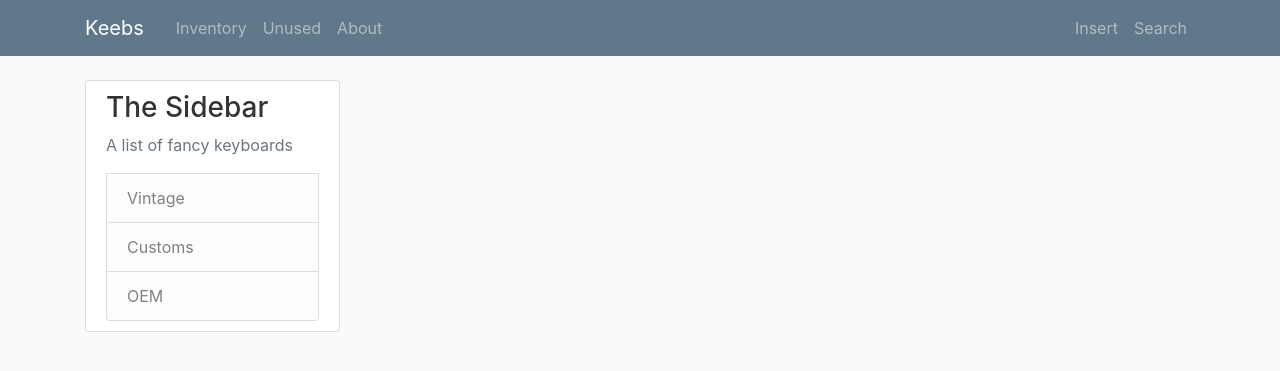
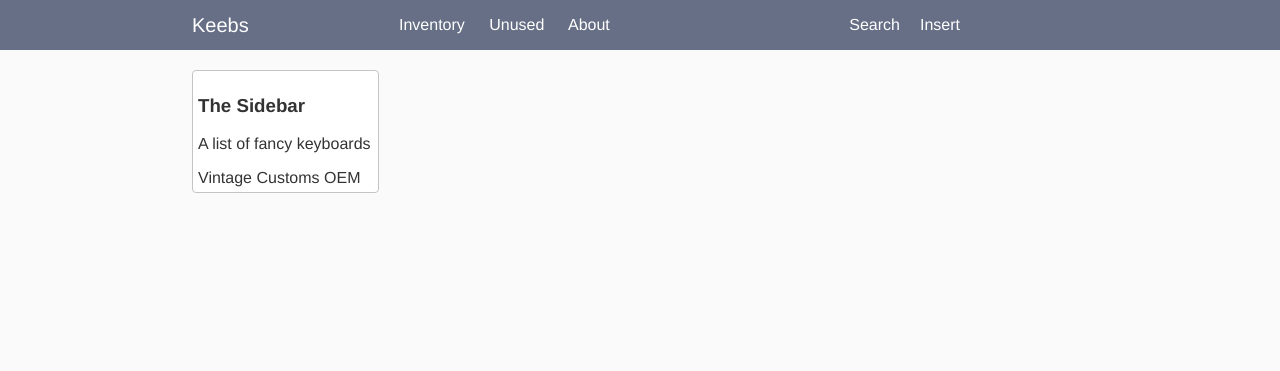
Before and after one commit to rodvdka/KeyboardDatabase, a Flask app: page /inventory in a window 1280 px wide. Shown: the top 371 px of the page. Run offline with Flask 2, Linux system fonts and the light colour scheme; data that the repository does not hold is empty; some libraries are stand-ins or nearby versions.

Commit message:
remove use of bootstrap

```diff
--- /dev/null
+++ b/keebs/static/layout.css
@@ -0,0 +1,81 @@
+/* Navigation */
+nav {
+    margin: 0;
+    padding: 0;
+    position: fixed;
+    top: 0;
+    width: 100%;
+    height: 50px;
+    background-color: #676f86;
+}
+
+#nav-container {
+    width: 60%;
+    margin: 0 0 0 15%;
+    display: grid;
+    grid-template-columns: 1fr 3fr;
+    gap: 20px;
+}
+
+nav a {
+    text-decoration: none;
+    line-height: 50px;
+	color: #fff;
+}
+
+nav a:hover {
+
+}
+
+.navbar-brand {
+    font-size: 20px;
+}
+
+.navbar-link {
+    padding: 0 20px 0 0;
+}
+
+.navbar-link-right {
+    float: right;
+    padding: 0 0 0 20px;
+}
+
+/* Content */
+
+#container {
+    width: 60%;
+    display: grid;
+    grid-template-columns: 1fr 3fr;
+    justify-content: center;
+    gap: 20px;
+    padding: 20px 0 0 0;
+    margin: 0 0 0 15%; /* Account for grid gap when centering main contant div*/
+  }
+
+#content {
+    display: grid;
+    grid-template-columns: 1fr 1fr 1fr 1fr;
+    gap: 20px;
+}
+
+.item {
+    background: #ffffff;
+    padding: 5px;
+  }
+
+  .item-title {
+    color: #444444;
+  }
+
+  .item-title:hover {
+    color: #428bca;
+    text-decoration: none;
+  }
+
+/* Sidebar */
+
+#sidebar {
+    height: fit-content;
+    background-color: #fff;
+    padding: 5px 5px 5px 5px;
+}
--- a/keebs/static/main.css
+++ b/keebs/static/main.css
@@ -1,31 +1,16 @@
 body {
   background: #fafafa;
   color: #333333;
-  margin-top: 5rem;
+  margin: 50px 0 0 0;
+  font-family: "Helvetica Neue", Helvetica, Arial, sans-serif;
 }
 
-.navbar {
-  background-color: #5f788a;
-}
-
-.content-section {
-  background: #ffffff;
-  padding: 10px 20px;
-  border: 1px solid #dddddd;
-  border-radius: 3px;
-  margin-bottom: 20px;
-}
-
-.article-title {
-  color: #444444;
-}
-
-a.article-title:hover {
-  color: #428bca;
-  text-decoration: none;
+.border {
+  border: 1px solid #C4C4C4;
+  border-radius: 4px 4px 4px 4px;
 }
 
 .divider {
-    margin: 0 0 0 0;
-    padding: 0 0 0 0;
+  margin: 0 0 0 0;
+  padding: 0 0 0 0;
 }
--- a/keebs/templates/insert.jinja
+++ b/keebs/templates/insert.jinja
@@ -1,5 +1,5 @@
 {% from "macros/form_helper.jinja" import render_form %}
 {% extends "layout.jinja" %}
 {% block content %}
-    {{ render_form(keyboard_form, class="content-section", classes={"brand": "ssk"}) }}
+    {{ render_form(keyboard_form, class="content", classes={"brand": "ssk"}) }}
 {% endblock content %}
--- a/keebs/templates/inventory.jinja
+++ b/keebs/templates/inventory.jinja
@@ -1,16 +1,16 @@
 {% extends "layout.jinja" %}
 {% block sidebar %}
-    <p class='text-muted'>A list of fancy keyboards</p>
-    <li class="list-group-item list-group-item-light">Vintage</li>
-    <li class="list-group-item list-group-item-light">Customs</li>
-    <li class="list-group-item list-group-item-light">OEM</li>
+    <p>A list of fancy keyboards</p>
+    <a>Vintage</a>
+    <a>Customs</a>
+    <a>OEM</a>
 {% endblock sidebar %}
 {% block content %}
     {% for i in items %}
-        <div class="content-section">
-            <a class="mr-2" href="#">{{ i.brand }}</a><small>{{ i.model }}</small>
+        <div class="item border">
+            <a href="#">{{ i.brand }}</a><small>{{ i.model }}</small>
             <hr class="divider"/>
-            <h2><a class="article-title" href="{{ url_for('item', item_id=i.id) }}">{{ i.name }}</a></h2>
+            <h2><a class="item-title" href="{{ url_for('item', item_id=i.id) }}">{{ i.name }}</a></h2>
             <p>{{ i.name }}</p>
         </div>
     {% endfor %}
--- a/keebs/templates/item.jinja
+++ b/keebs/templates/item.jinja
@@ -1,9 +1,9 @@
 {% extends "layout.jinja" %}
 {% block sidebar %}
     <p class='text-muted'>A list of fancy keyboards</p>
-    <li class="list-group-item list-group-item-light">Vintage</li>
-    <li class="list-group-item list-group-item-light">Customs</li>
-    <li class="list-group-item list-group-item-light">OEM</li>
+    <a class="list-group-item list-group-item-light">Vintage</a>
+    <a class="list-group-item list-group-item-light">Customs</a>
+    <a class="list-group-item list-group-item-light">OEM</a>
 {% endblock sidebar %}
 {% block content %}
     <div class="content-section">
--- a/keebs/templates/layout.jinja
+++ b/keebs/templates/layout.jinja
@@ -3,39 +3,34 @@
 <head>
     <meta charset="utf-8">
     <meta name="viewport" content="width=device-width, initial-scale=1, shrink-to-fit=no">
-    <link rel="stylesheet" href="https://maxcdn.bootstrapcdn.com/bootstrap/4.0.0/css/bootstrap.min.css" integrity="sha384-Gn5384xqQ1aoWXA+058RXPxPg6fy4IWvTNh0E263XmFcJlSAwiGgFAW/dAiS6JXm" crossorigin="anonymous">
     <link rel="stylesheet" type="text/css" href="{{ url_for('static', filename='main.css') }}">
-    <link rel="stylesheet" type="text/css" href="{{ url_for('static', filename='main.css') }}">
+    <link rel="stylesheet" type="text/css" href="{{ url_for('static', filename='layout.css') }}">
     <script type="text/javascript" src="{{ url_for('static', filename='main.js') }}"></script>
     <title>{% if title %} Keebs - {{ title}} {% else %} Keebs {% endif %}</title>
 </head>
 <body>
-    <nav class="navbar navbar-expand-md navbar-dark fixed-top">
-        <div class="container">
-            <a class="navbar-brand mr-4" href="{{ url_for('index') }}">Keebs</a>
-            <div class="navbar-nav mr-auto">
-                <a class="nav-item nav-link" href="{{ url_for('inventory') }}">Inventory</a>
-                <a class="nav-item nav-link" href="{{ url_for('index') }}">Unused</a>
-                <a class="nav-item nav-link" href="{{ url_for('about') }}">About</a>
+    <nav>
+        <div id="nav-container">
+            <div>
+                <a class="navbar-brand" href="{{ url_for('index') }}">Keebs</a>
             </div>
-            <div class="navbar-nav">
-                <a class="nav-item nav-link" href="{{ url_for('insert') }}">Insert</a>
-                <a class="nav-item nav-link" href="{{ url_for('search') }}">Search</a>
+            <div>
+                <a class="navbar-link" href="{{ url_for('inventory') }}">Inventory</a>
+                <a class="navbar-link" href="{{ url_for('index') }}">Unused</a>
+                <a class="navbar-link" href="{{ url_for('about') }}">About</a>
+                <a class="navbar-link-right" href="{{ url_for('insert') }}">Insert</a>
+                <a class="navbar-link-right" href="{{ url_for('search') }}">Search</a>
             </div>
         </div>
     </nav>
-    <div class="container">
-        <div class="row">
-            <div class="col-md-3">
-                <div class="content-section">
+
+    <div id="container">
+        <div id="sidebar" class="border">
             <h3>The Sidebar</h3>
-                    <ul class="list-group">
             {% block sidebar %}
             {% endblock sidebar %}
-                    </ul>
         </div>
-            </div>
-            <div class="col-md-9">
+        <div id="content">
             {% with messages = get_flashed_messages(with_categories=true) %}
             {% if messages %}
                 {% for category, message in messages %}
@@ -47,6 +42,5 @@
             {% endblock content %}
         </div>
     </div>
-    </div>
 </body>
 </html>
--- a/keebs/templates/search.jinja
+++ b/keebs/templates/search.jinja
@@ -1,5 +1,5 @@
 {% from "macros/form_helper.jinja" import render_form %}
 {% extends "layout.jinja" %}
 {% block content %}
-    {{ render_form(form, class="content-section") }}
+    {{ render_form(form, class="content") }}
 {% endblock content %}
```
Lines whose indentation alone changed are shown as unchanged.
